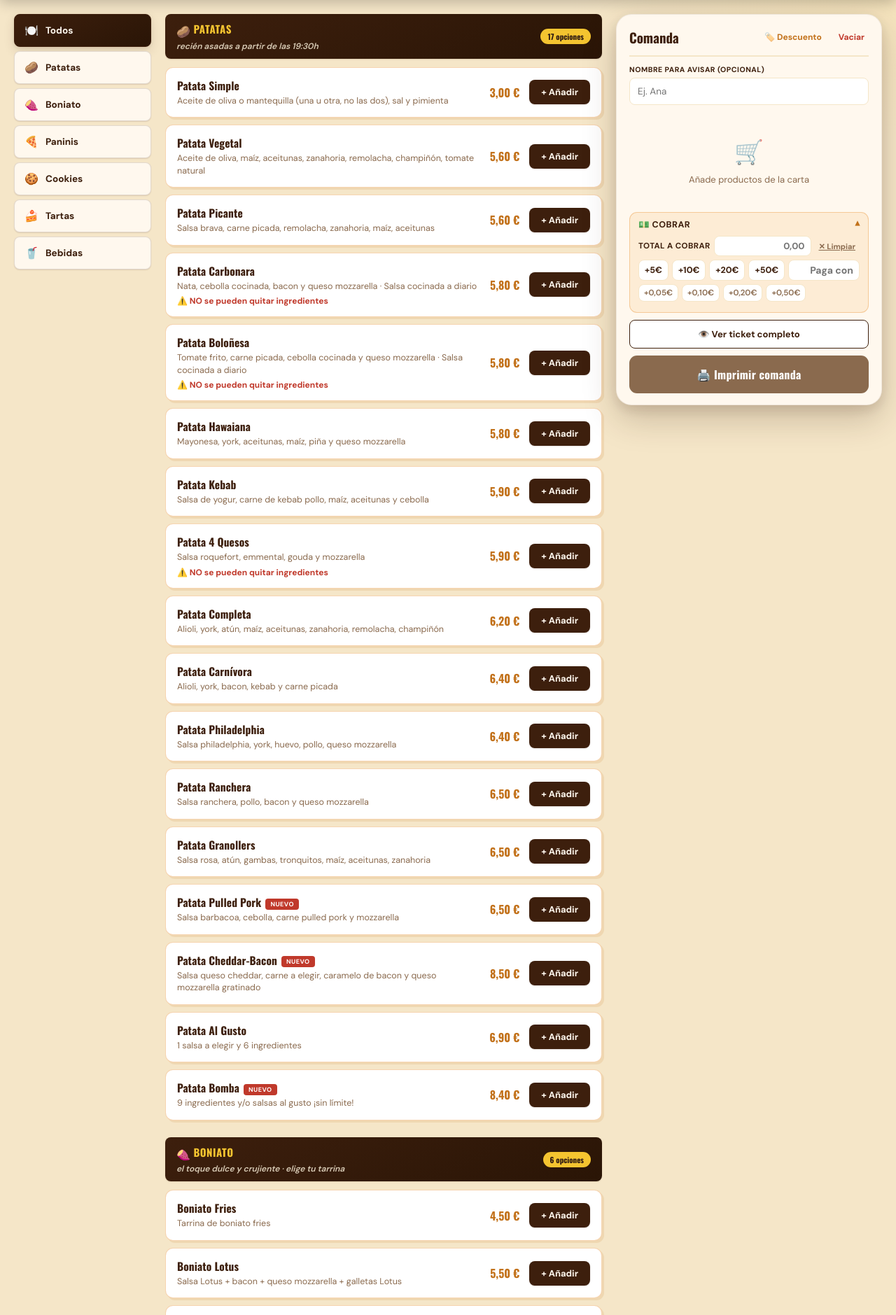
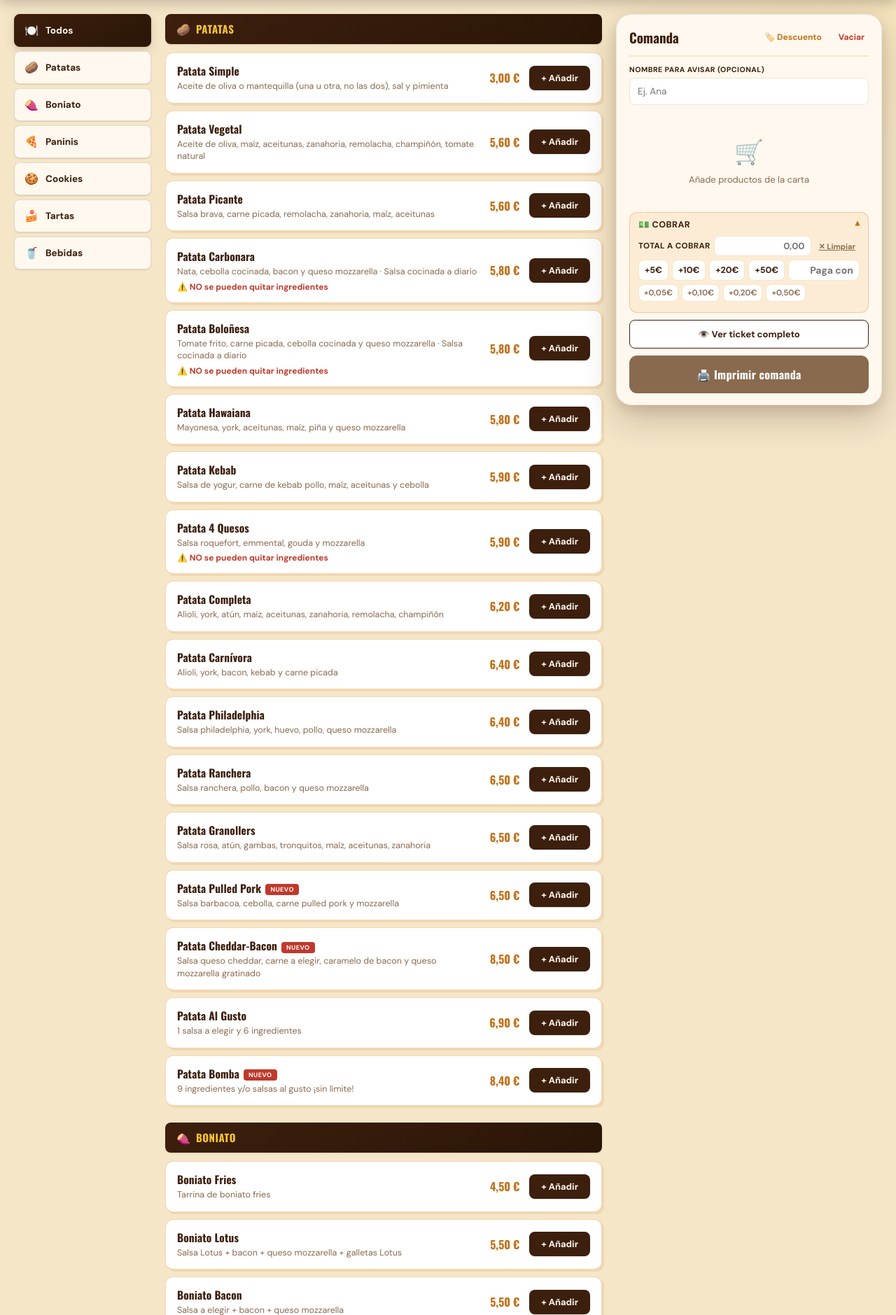
Before and after one commit to veerocabello/dp-pedidos, a PHP site: page /pedidos/comandas.html in a window 1280 px wide. Shown: the part 63-1942 px from the top of the page at 70% size. Run offline with PHP 8.4, Linux system fonts and the light colour scheme.

Commit message:
Revert category banners to name-only (no subtitle, no options count)

```diff
--- a/pedidos/comandas.css
+++ b/pedidos/comandas.css
@@ -228,9 +228,8 @@ button:focus-visible, input:focus-visible, textarea:focus-visible, select:focus-
 
 .menu-cat-sep {
   display: flex;
-  align-items: center;
-  justify-content: space-between;
-  gap: 10px;
+  align-items: baseline;
+  gap: 8px;
   background: linear-gradient(155deg, var(--brown) 0%, var(--brown-dark) 100%);
   border-radius: var(--radius-xs);
   padding: 10px 16px;
@@ -238,33 +237,13 @@ button:focus-visible, input:focus-visible, textarea:focus-visible, select:focus-
   box-shadow: var(--shadow-sm);
 }
 .menu-cat-sep:first-child { margin-top: 0; }
-.menu-cat-left { display: flex; flex-direction: column; min-width: 0; }
-.menu-cat-sep .cat-emoji { font-size: 16px; margin-right: 4px; vertical-align: middle; }
+.menu-cat-sep .cat-emoji { font-size: 16px; }
 .menu-cat-sep .cat-name {
   font-family: var(--font-head);
   font-size: 15px;
   font-weight: 700;
   color: var(--gold);
   letter-spacing: .5px;
-}
-.menu-cat-sub {
-  font-family: var(--font-body);
-  font-style: italic;
-  font-size: 12px;
-  font-weight: 600;
-  color: rgba(245,234,211,.85);
-  margin-top: 2px;
-}
-.menu-cat-badge {
-  background: var(--gold);
-  color: #2B1712;
-  font-size: 11px;
-  font-weight: 700;
-  padding: 3px 10px;
-  border-radius: 99px;
-  white-space: nowrap;
-  font-family: var(--font-head);
-  flex-shrink: 0;
 }
 
 .menu-subcat-sep {
--- a/pedidos/comandas.js
+++ b/pedidos/comandas.js
@@ -171,15 +171,6 @@ function toast(msg, ms = 2600) {
    RENDER — CARTA
    ══════════════════════════════════════════════════════════════ */
 const CATEGORY_ICONS = { Todos: '🍽️', Patatas: '🥔', Boniato: '🍠', Paninis: '🍕', Cookies: '🍪', Tartas: '🍰', Bebidas: '🥤' };
-// Mismos subtítulos que la web de pedidos (pedidos/src/admin-config.js).
-const CATEGORY_SUBTITLES = {
-  Patatas: 'recién asadas a partir de las 19:30h',
-  Boniato: 'el toque dulce y crujiente · elige tu tarrina',
-  Paninis: 'pan de leña crujiente · ¡medio metro!',
-  Cookies: 'Crumbl Cookies · horneadas cada día',
-  Tartas: 'todas caseras y de elaboración propia',
-  Bebidas: 'para acompañar tu pedido',
-};
 
 function initTabs() {
   document.getElementById('tabs').innerHTML = categories.map(c =>
@@ -232,14 +223,7 @@ function renderMenu() {
     grid.innerHTML = categories.filter(c => c !== 'Todos').map(cat => {
       const items = MENU.filter(m => m.cat === cat && !m.hidden);
       if (!items.length) return '';
-      const sub = CATEGORY_SUBTITLES[cat] || '';
-      return `<div class="menu-cat-sep">
-          <div class="menu-cat-left">
-            <div class="cat-name"><span class="cat-emoji">${CATEGORY_ICONS[cat] || ''}</span>${cat.toUpperCase()}</div>
-            ${sub ? `<div class="menu-cat-sub">${escapeHtml(sub)}</div>` : ''}
-          </div>
-          <div class="menu-cat-badge">${items.length} opciones</div>
-        </div>`
+      return `<div class="menu-cat-sep"><span class="cat-emoji">${CATEGORY_ICONS[cat] || ''}</span><span class="cat-name">${cat.toUpperCase()}</span></div>`
         + renderCategoryItems(cat, items);
     }).join('');
   } else {
```
